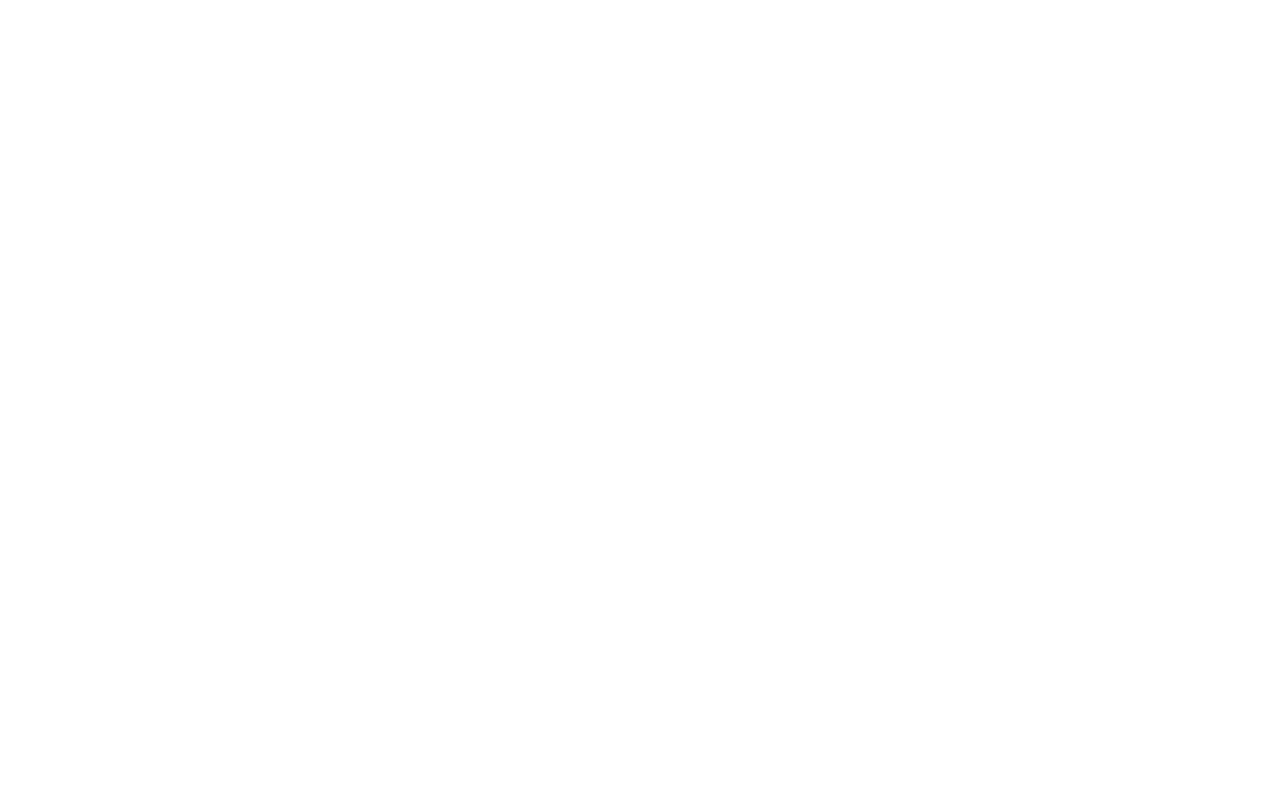
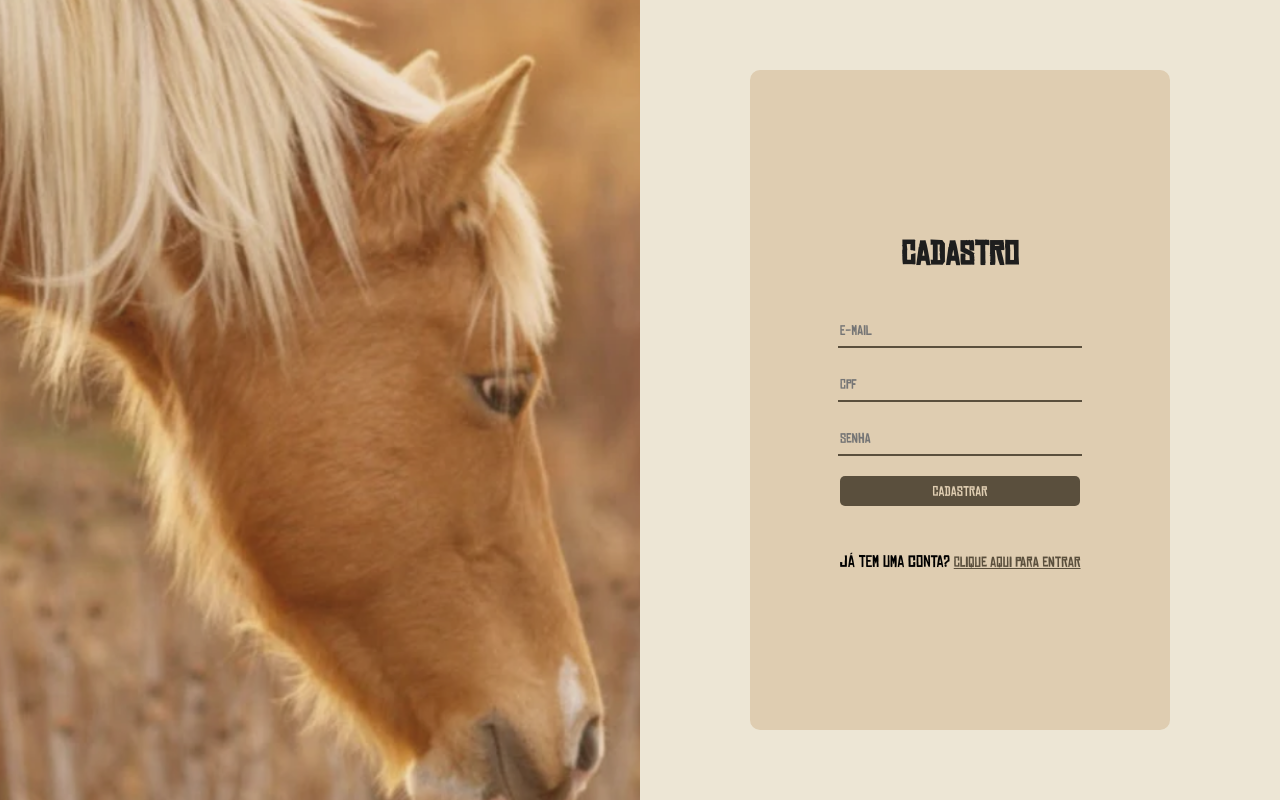
Before and after one commit to jovem-edson/Projeto-Integrador-4-FrontEnd, an Angular app in the folder estabulo/: page /usuario/cadastrar in a window 1280 px wide. Before the commit this address led to /. Built offline with nearby package versions, Linux system fonts and the light colour scheme.

Commit message:
criando e estilizando página cadastro

```diff
--- a/estabulo/src/app/app-routing.module.ts
+++ b/estabulo/src/app/app-routing.module.ts
@@ -5,9 +5,11 @@
 import { LoginComponent } from "./pages/login/login.component";
 import { CadastrarCavaloComponent } from "./pages/cadastrar-cavalo/cadastrar-cavalo.component";
 import { AtualizarCavaloComponent } from "./pages/atualizar-cavalo/atualizar-cavalo.component";
+import { CadastroComponent } from "./pages/cadastro/cadastro.component";
 
 const routes: Routes = [
   { path: '', component: LoginComponent },
+  { path: 'usuario/cadastrar', component: CadastroComponent },
   { path: 'home', component: HomeComponent },
   { path: 'cavalo/cadastrar', component: CadastrarCavaloComponent },
   { path: 'cavalo/:id', component: DetalhesCavaloComponent },
--- a/estabulo/src/app/app.module.ts
+++ b/estabulo/src/app/app.module.ts
@@ -18,6 +18,7 @@
 import { CadastrarCavaloComponent } from './pages/cadastrar-cavalo/cadastrar-cavalo.component';
 import { DetalhesCavaloComponent } from './pages/detalhes-cavalo/detalhes-cavalo.component';
 import { AtualizarCavaloComponent } from './pages/atualizar-cavalo/atualizar-cavalo.component';
+import { CadastroComponent } from './pages/cadastro/cadastro.component';
 
 //icones
 import {MatIconModule} from '@angular/material/icon'
@@ -40,6 +41,7 @@
     CadastrarCavaloComponent,
     DetalhesCavaloComponent,
     AtualizarCavaloComponent,
+    CadastroComponent,
 
     MatIconModule,
     BrowserModule,
--- /dev/null
+++ b/estabulo/src/app/pages/cadastro/cadastro.component.html
@@ -0,0 +1,31 @@
+<main class="pagina-cadastro">
+    <div class="cadastro-imagem"></div>
+
+    <div class="cadastro-formulario">
+      <form class="formulario-cadastro-container">
+        <div class="formulario-cadastro-titulo">
+          <h1>Cadastro</h1>
+        </div>
+
+        <div class="formulario-cadastro-campo">
+          <input type="email" placeholder="E-mail" />
+        </div>
+
+        <div class="formulario-cadastro-campo">
+          <input type="text" placeholder="CPF" />
+        </div>
+
+        <div class="formulario-cadastro-campo">
+          <input type="password" placeholder="Senha" />
+        </div>
+
+        <div class="formulario-cadastro-botao">
+          <button>Cadastrar</button>
+        </div>
+
+        <div class="formulario-cadastro-link">
+          <p>Já tem uma conta? <a (click)="login()">Clique aqui para entrar</a></p>
+        </div>
+      </form>
+    </div>
+  </main>
--- /dev/null
+++ b/estabulo/src/app/pages/cadastro/cadastro.component.scss
@@ -0,0 +1,114 @@
+.pagina-cadastro {
+    display: flex;
+    justify-content: space-between;
+    height: 100vh;
+
+    .cadastro-imagem {
+      background-image: url(../../../assets/images/cavalos/horseBG.png);
+      flex: 1;
+      background-position: center;
+      background-size: cover;
+    }
+
+    .cadastro-formulario {
+      display: flex;
+      align-items: center;
+      background-color: #EDE6D5;
+      flex: 1;
+      justify-content: center;
+
+      form {
+        justify-content: center;
+        height: 70%;
+        width: 50%;
+        border-radius: 10px;
+        display: flex;
+        flex-direction: column;
+        align-items: center;
+        padding: 50px;
+        background-color: #DFCDB1;
+        gap: 20px;
+
+        .formulario-cadastro-titulo {
+          width: 100%;
+          display: flex;
+          align-items: baseline;
+
+          h1 {
+            justify-content: center;
+            flex: 1;
+            display: flex;
+            font-family: 'EstabuloFonte', sans-serif;
+            color: #1E1E1E;
+          }
+        }
+
+        input,
+        button {
+          font-family: 'EstabuloFonte', sans-serif;
+          color: #1E1E1E;
+          height: 30px;
+        }
+
+        .formulario-cadastro-campo {
+          width: 100%;
+          display: flex;
+          justify-content: center;
+
+          input {
+            width: 75%;
+            border: none;
+            background-color: #DFCDB1;
+            border-bottom: 2px solid #5a4f3d;
+
+            &:focus {
+              outline: none;
+            }
+          }
+        }
+
+        .formulario-cadastro-botao {
+          width: 100%;
+          display: flex;
+          justify-content: center;
+
+          button {
+            display: flex;
+            justify-content: space-around;
+            width: 75%;
+            align-items: center;
+            padding: 15px;
+            background-color: #5a4f3d;
+            border: none;
+            cursor: pointer;
+            color: #DFCDB1;
+            transition: 0.3s;
+            border-radius: 5px;
+
+            &:hover {
+              background-color: #1E1E1E;
+              color: #EDE6D5;
+            }
+          }
+        }
+
+        .formulario-cadastro-link {
+          margin-top: 10px;
+
+          a {
+            font-family: 'EstabuloFonte', sans-serif;
+            color: #5a4f3d;
+            transition: 0.3s;
+            font-size: 14px;
+            cursor: pointer;
+            text-decoration: underline;
+
+            &:hover {
+              color: #1E1E1E;
+
+            }
+          }
+        }
+      }
+    }
+  }
--- /dev/null
+++ b/estabulo/src/app/pages/cadastro/cadastro.component.ts
@@ -0,0 +1,17 @@
+import { Component } from '@angular/core';
+import { Router } from '@angular/router';
+
+@Component({
+  selector: 'app-cadastro',
+  standalone: true,
+  imports: [],
+  templateUrl: './cadastro.component.html',
+  styleUrl: './cadastro.component.scss'
+})
+export class CadastroComponent {
+  constructor(private router: Router) {}
+
+  login(): void {
+    this.router.navigate(['']);
+  }
+}
--- a/estabulo/src/app/pages/login/login.component.html
+++ b/estabulo/src/app/pages/login/login.component.html
@@ -32,6 +32,10 @@
             <div class="formulario-login-botao">
                 <button type="submit">Entrar</button>
             </div>
+
+            <div class="formulario-login-link">
+                <p>Não possui uma conta? <a (click)="cadastro()">Crie uma aqui</a></p>
+              </div>
         </form>
     </div>
 
--- a/estabulo/src/app/pages/login/login.component.scss
+++ b/estabulo/src/app/pages/login/login.component.scss
@@ -97,6 +97,28 @@
                     }
                 }
             }
+
+            .formulario-login-link {
+                margin-top: 10px;
+
+                p {
+                    color: #816950
+                }
+
+                a {
+                  font-family: 'EstabuloFonte', sans-serif;
+                  color: #EDE6D5;
+                  transition: 0.3s;
+                  font-size: 14px;
+                  cursor: pointer;
+                  text-decoration: underline;
+
+                  &:hover {
+                    color: #5a4f3d;
+
+                  }
+                }
+              }
         }
     }
 }
--- a/estabulo/src/app/pages/login/login.component.ts
+++ b/estabulo/src/app/pages/login/login.component.ts
@@ -37,6 +37,10 @@
     //     this.router.navigate(['/']);
     // }
 
+    cadastro(): void {
+      this.router.navigate(['usuario/cadastrar']);
+    }
+
     onSubmit(): void {
         this.errorMessage = '';
 
```
Also changed, not shown: estabulo/src/app/app.component.html (line endings or trailing spaces), estabulo/src/assets/images/cavalos/horseBG.png (added).
